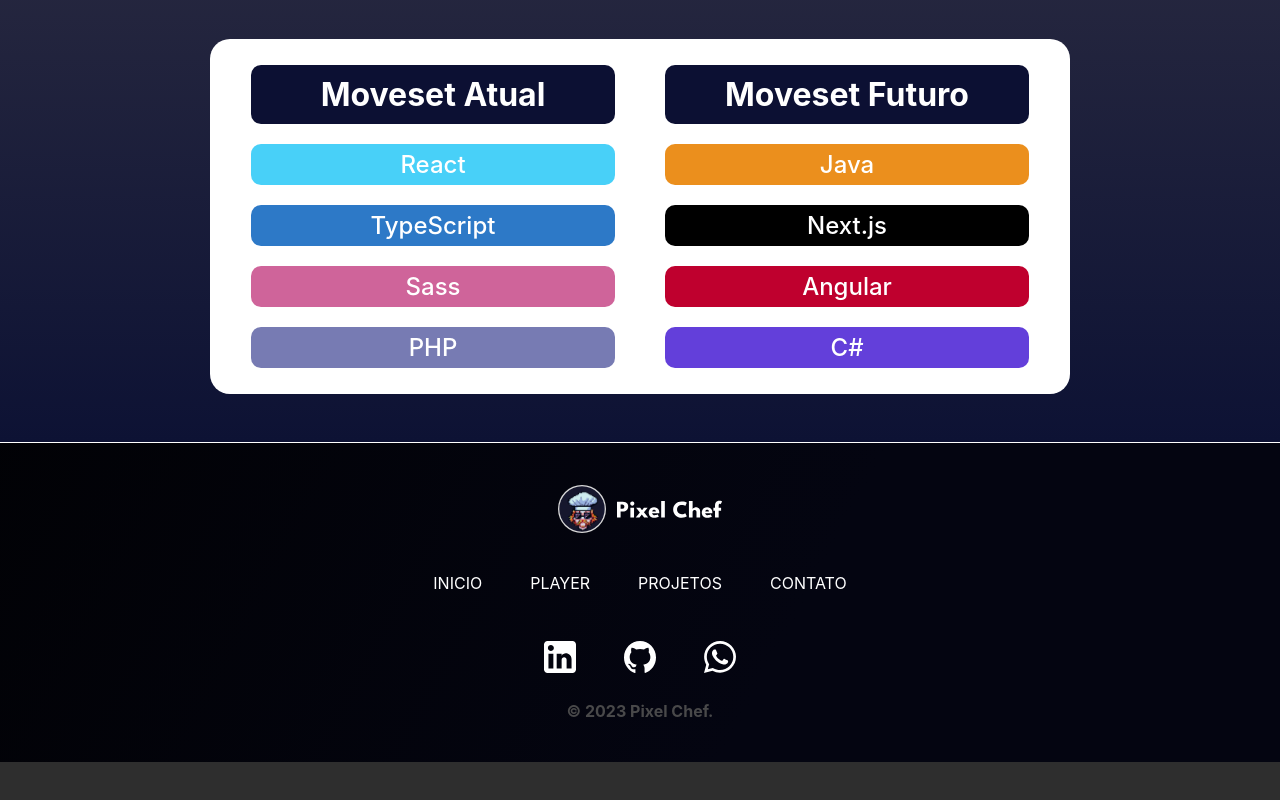
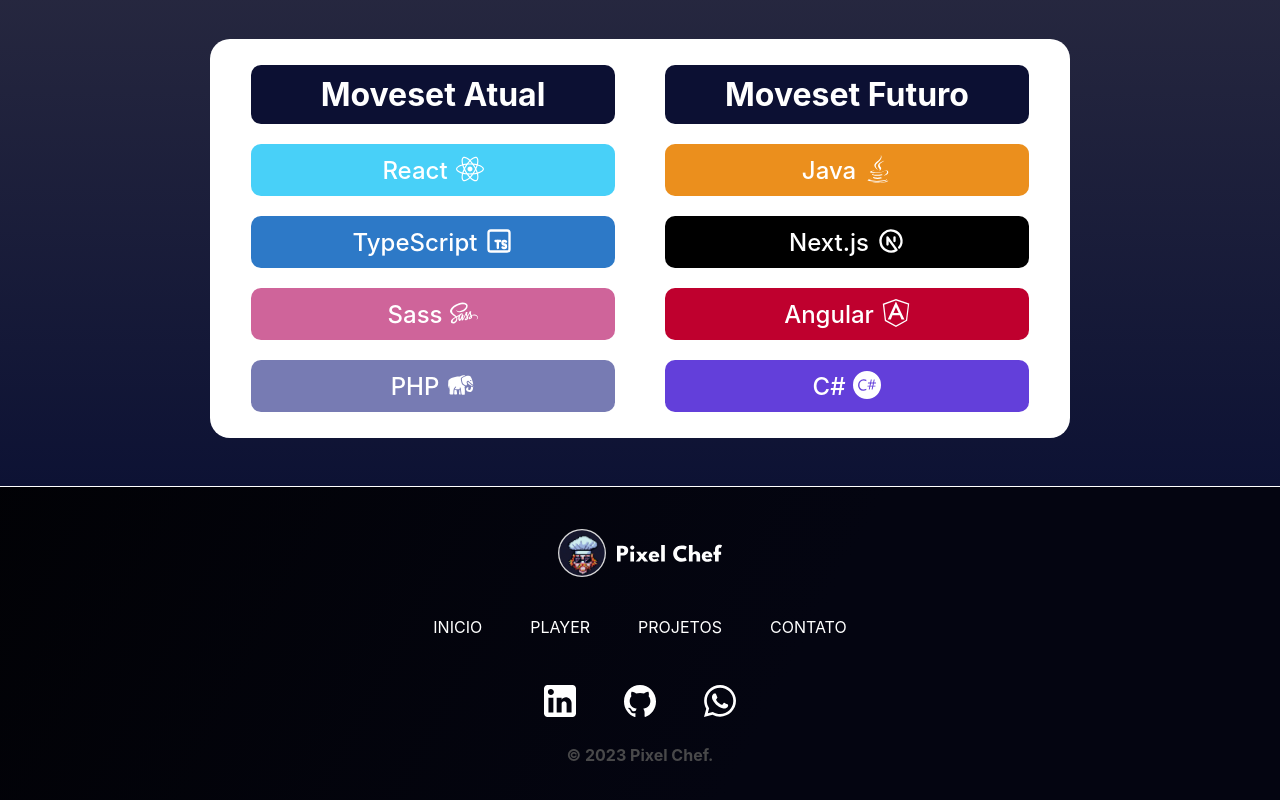
Before and after one commit to Carlos-hcal/Pixel-Chef, a React (Create React App) app: page /player in a window 1280 px wide. Shown: the part 1122-1922 px from the top of the page. Before the commit the page ends 1884 px from the top, so only its background shows below. Built offline with nearby package versions, Linux system fonts and the light colour scheme.

Commit message:
feat third section player page

```diff
--- a/src/pages/Player/Moveset/moveset.css
+++ b/src/pages/Player/Moveset/moveset.css
@@ -17,6 +17,7 @@
 }
 
 .badge {
+    align-items: center;
     display: flex;
     justify-content: center;
     width: 364px;
@@ -36,25 +37,79 @@
 
 #react {
     background-color: #48D0F8;
+    transition: 0.5s;
 }
+#react:hover {
+    transition: 0.5s;
+    background-color: #1e1e1e;
+    color: #ffffff;
+}
+
 #ts {
     background-color: #2D79C7;
 }
+#ts:hover {
+    transition: 0.5s;
+    background-color: #1e1e1e;
+    color: #ffffff;
+}
+
 #sass {
     background-color: #CF649A;
 }
+#sass:hover {
+    transition: 0.5s;
+    background-color: #1e1e1e;
+    color: #ffffff;
+}
+
 #php {
     background-color: #777BB3;
 }
+#php:hover {
+    transition: 0.5s;
+    background-color: #1e1e1e;
+    color: #ffffff;
+}
+
 #java {
     background-color: #EB8F1D;
 }
+#java:hover {
+    transition: 0.5s;
+    background-color: #1e1e1e;
+    color: #ffffff;
+}
+
 #next {
     background-color: #000000;
 }
+#next:hover {
+    transition: 0.5s;
+    background-color: #1e1e1e;
+    color: #ffffff;
+}
+
 #angular {
     background-color: #BF002E;
 }
+#angular:hover {
+    transition: 0.5s;
+    background-color: #1e1e1e;
+    color: #ffffff;
+}
+
 #C {
     background-color: #633FDA;
 }
+#C:hover {
+    transition: 0.5s;
+    background-color: #1e1e1e;
+    color: #ffffff;
+}
+
+.icon {
+    margin: 5px 0px 0px 8px;
+    font-size: 28px;
+
+}
--- a/src/pages/Player/Moveset/moveset.tsx
+++ b/src/pages/Player/Moveset/moveset.tsx
@@ -1,4 +1,12 @@
 import React from 'react'
+import { FaReact } from "react-icons/fa";
+import { TbBrandTypescript } from "react-icons/tb";
+import { FaSass } from "react-icons/fa";
+import { GiElephant } from "react-icons/gi";
+import { FaJava } from "react-icons/fa";
+import { TbBrandNextjs } from "react-icons/tb";
+import { SiAngularjs } from "react-icons/si";
+import { SiCsharp } from "react-icons/si";
 import "./moveset.css"
 
 function Moveset() {
@@ -6,17 +14,17 @@
     <section className='moveset-box'>
         <ul className='moveset'>
             <li className='badge' id="move" >Moveset Atual</li>
-            <li className='badge' id="react">React</li>
-            <li className='badge' id="ts">TypeScript</li>
-            <li className='badge' id="sass">Sass</li>
-            <li className='badge' id="php">PHP</li>
+            <li className='badge' id="react">React <span className='icon'><FaReact /></span></li>
+            <li className='badge' id="ts">TypeScript <span className='icon'><TbBrandTypescript /></span></li>
+            <li className='badge' id="sass">Sass <span className='icon'><FaSass /></span></li>
+            <li className='badge' id="php">PHP <span className='icon'><GiElephant /></span></li>
         </ul>
         <ul className='moveset'>
             <li className='badge' id="move">Moveset Futuro</li>
-            <li className='badge' id="java">Java</li>
-            <li className='badge' id="next">Next.js</li>
-            <li className='badge' id="angular">Angular</li>
-            <li className='badge' id="C">C#</li>
+            <li className='badge' id="java">Java <span className='icon'><FaJava /></span></li>
+            <li className='badge' id="next">Next.js <span className='icon'><TbBrandNextjs /></span></li>
+            <li className='badge' id="angular">Angular <span className='icon'><SiAngularjs /></span></li>
+            <li className='badge' id="C">C# <span className='icon'><SiCsharp /></span></li>
         </ul>
     </section>
   )
```
